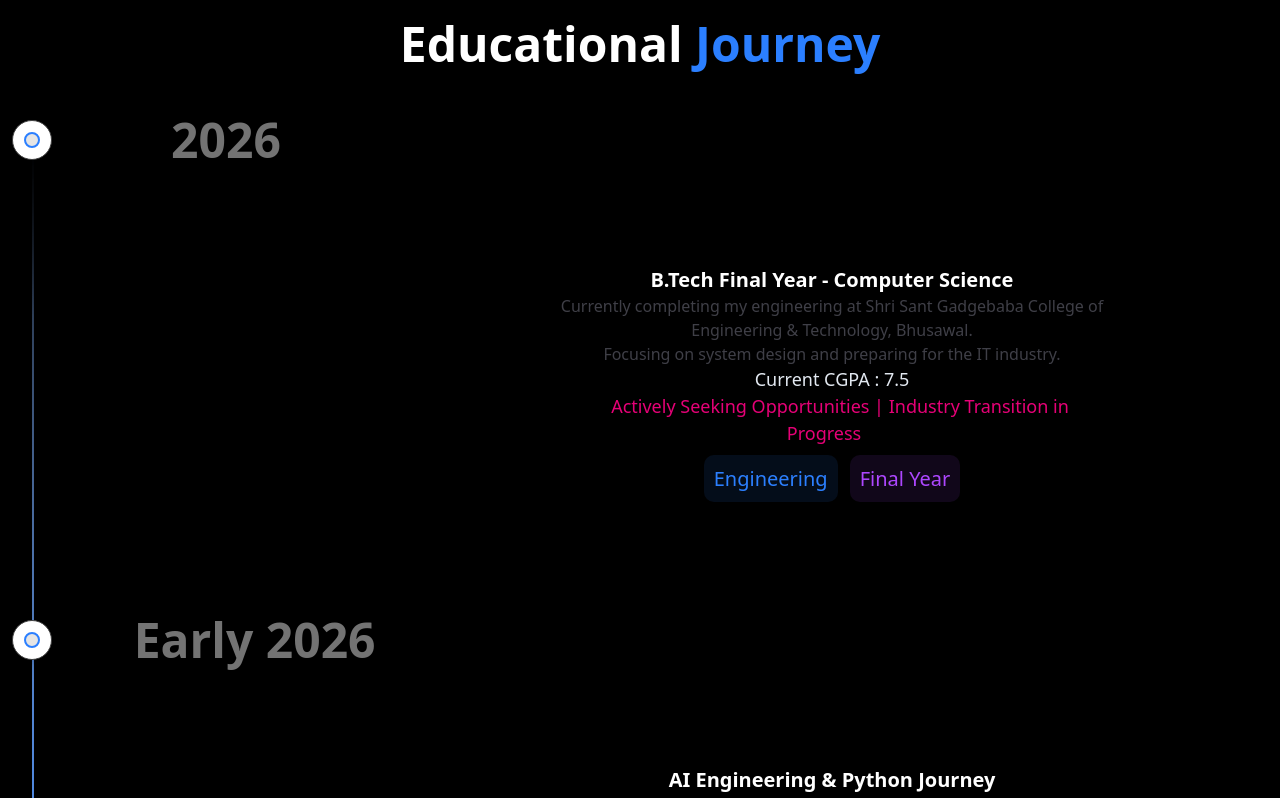
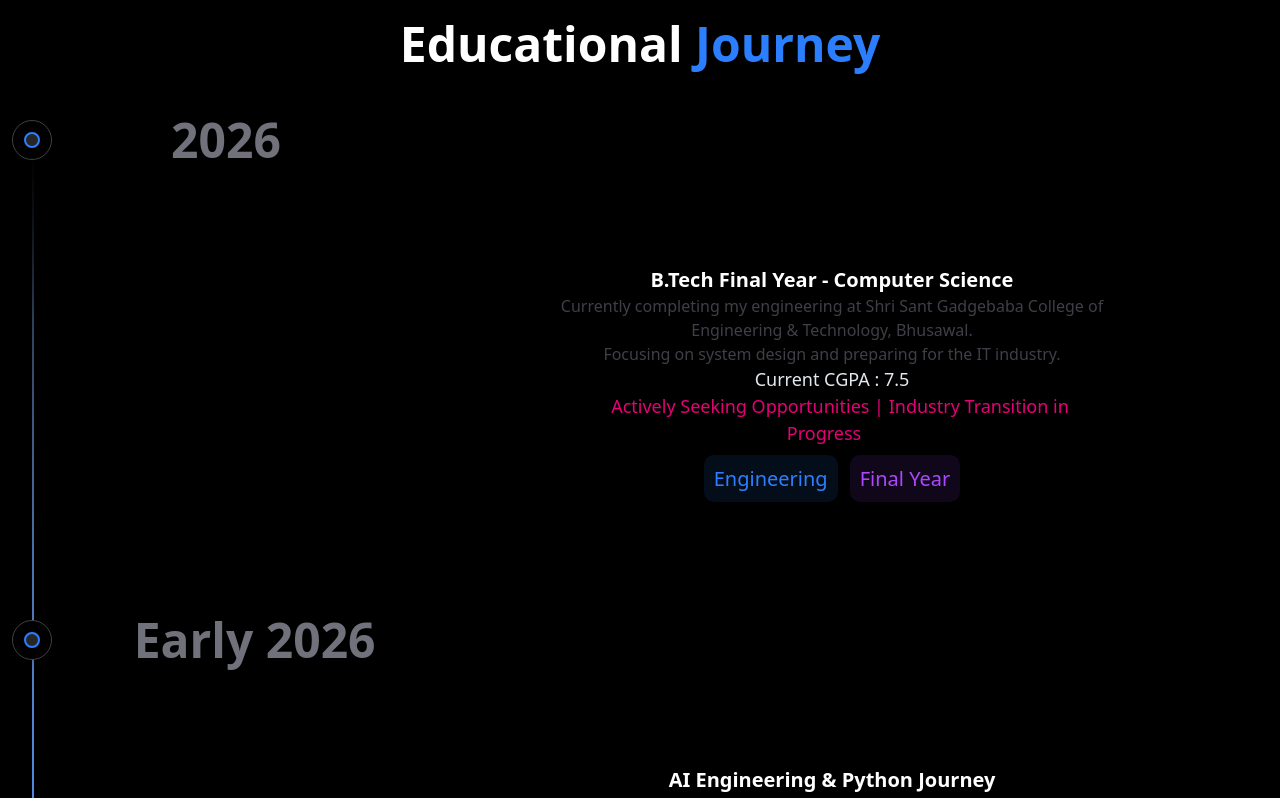
Before and after one commit to Abuzar448/Abuzar-Portfolio, a React (Vite) app: page / in a window 1280 px wide. Shown: the part 1660-2458 px from the top of the page. Built offline with nearby package versions, Linux system fonts and the light colour scheme.

Commit message:
thode se aur changes kiye

```diff
--- a/src/components/Timeline.jsx
+++ b/src/components/Timeline.jsx
@@ -47,11 +47,11 @@ export const Timeline = ({ data }) => {
             <div className="flex ml-10 justify-between">
             {/* STICKY DOT & TITLE */}
             <div className="point flex flex-col md:flex-row z-40 items-center top-40 self-start max-w-xs lg:max-w-sm md:w-full">
-              <div className="h-10 absolute left-3 md:left-3 w-10 rounded-full bg-white dark:bg-black flex items-center justify-center shadow-lg border border-neutral-700">
-                <div className="h-4 w-4 rounded-full bg-neutral-200 dark:bg-neutral-800 border-2 border-blue-500" />
+              <div className="h-10 absolute left-3 md:left-3 w-10 rounded-full bg-black flex items-center justify-center shadow-lg border border-neutral-700">
+                <div className="h-4 w-4 rounded-full bg-neutral-800 border-2 border-blue-500" />
               </div>
 
-              <h3 className="hidden md:block text-xl md:pl-20 md:text-5xl font-bold text-neutral-500 dark:text-neutral-700">
+              <h3 className="hidden md:block text-xl md:pl-20 md:text-5xl font-bold text-zinc-500 ">
                 {item.title}
               </h3>
             </div>
```
